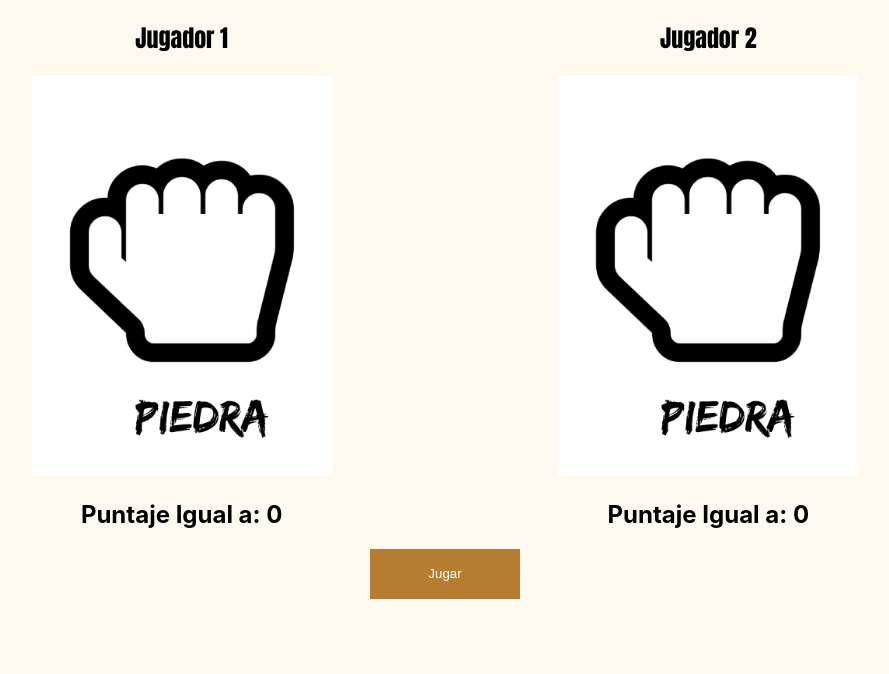
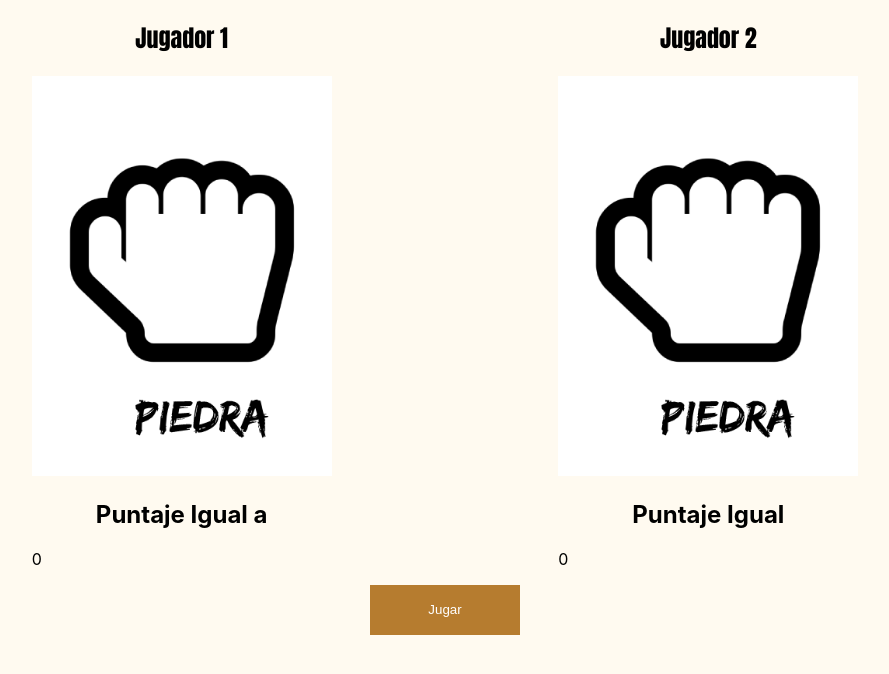
Before and after one commit to XxGuillexX29/TrabajoPractico_01_Grupo12, a React (Create React App) app: page /Jugar in a window 1280 px wide. Shown: the top 674 px of the page, without its empty margins (195-1084 px from the left). Built offline with nearby package versions, Linux system fonts and the light colour scheme.

Commit message:
Cambios realizados en app.css y jugar.js .CruzMatiasFernando

```diff
--- a/src/App.css
+++ b/src/App.css
@@ -83,3 +83,8 @@ h2{
   color: white;
   border: none;
 }
+
+.Numero{
+  justify-content: center;
+  color: black;
+}
--- a/src/components/Jugar.js
+++ b/src/components/Jugar.js
@@ -15,7 +15,8 @@ function Jugar() {
                             <img className="mano-Jugador" src={imagen} alt="imagen" />
 
                         </div>
-                        <h2 className="puntajeJ"> Puntaje Igual a: 0 </h2>
+                        <h2 className="puntajeJ"> Puntaje Igual a </h2>
+                        <p className="Numero">0</p>
                     </div>
                     <div>
                         <div>
@@ -23,7 +24,8 @@ function Jugar() {
                             <img className="mano-Computadora" src={imagen} alt="imagen" />
 
                         </div>
-                        <h2 className="puntajeC"> Puntaje Igual a: 0</h2>
+                        <h2 className="puntajeC"> Puntaje Igual </h2>
+                        <p className="Numero">0</p>
                     </div>
                 </section>
                 <div className="lugar">
```
